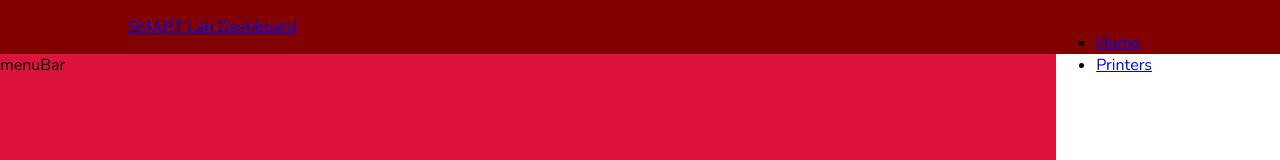
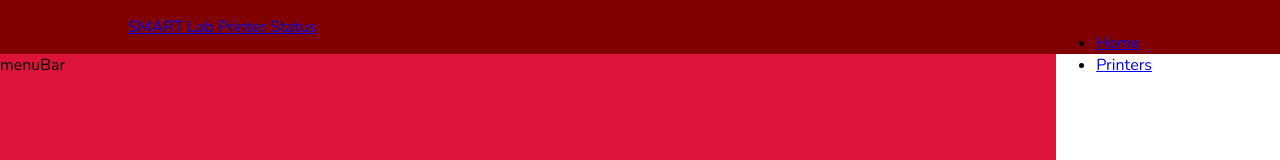
Before and after one commit to Interpoland/KawasakiPrinter, an Angular app in the folder ise4994Dashboard/: page / in a window 1280 px wide. Shown: the top 160 px of the page. Built offline with nearby package versions, Linux system fonts and the light colour scheme.

Commit message:
Changed named of website.

```diff
--- a/ise4994Dashboard/src/app/app.component.html
+++ b/ise4994Dashboard/src/app/app.component.html
@@ -14,7 +14,7 @@
 
 <header>
 	<div class = "container">
-		<a href="#" class = logo> SMART Lab Dashboard</a>
+		<a href="#" class = logo> SMART Lab Printer Status</a>
 		<nav>
 			<ul>
 				<li><a href="#" routerLink = "/">Home</a></li>
```
